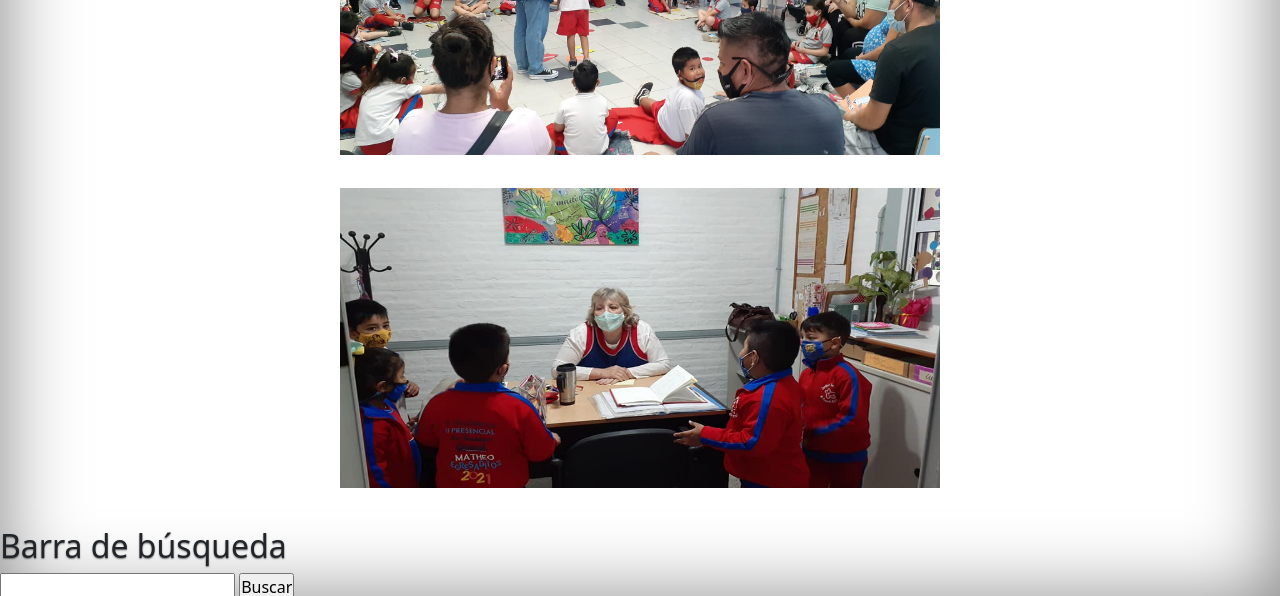
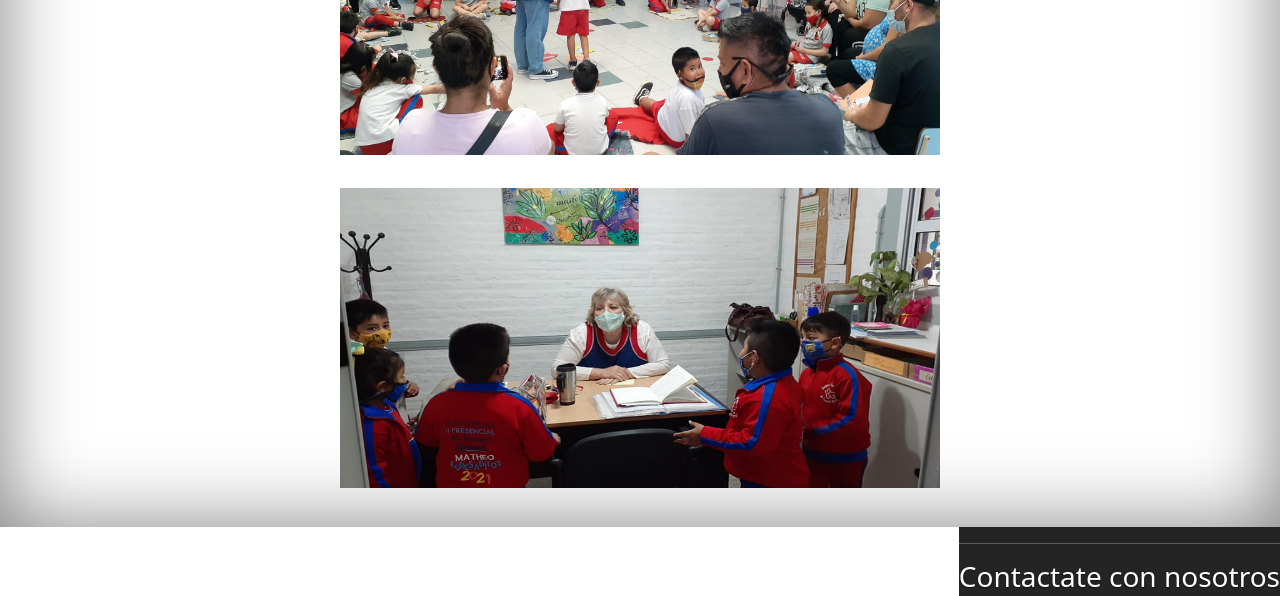
Before and after one commit to Colegio-maiten/colegiomaiten-, a plain HTML site: page nuestro proyecto.html in a window 1280 px wide. Shown: the part 1198-1794 px from the top of the page. Drawn offline with Linux system fonts and the light colour scheme; files that its build step writes are made by us from their sources; a web font is replaced by a local one.

Commit message:
Update nuestro proyecto.html

```diff
--- a/nuestro proyecto.html
+++ b/nuestro proyecto.html
@@ -73,10 +73,6 @@
             <a class="nav-link active" href="./contacto.html">Contactate</a>
           </li>
         </ul>
-        <form class="d-flex">
-          <input class="form-control me-2" type="search" placeholder="Buscar" aria-label="Search">
-          <button class="btn btn-outline-success" type="submit">Buscar</button>
-        </form>
       </div>
     </div>
   </nav>
@@ -137,16 +133,7 @@
 
     </section>
     </div>
-    <aside>
-        <div>
-            <h2>Barra de búsqueda</h2>
-        </div>
-        <form>
-            <input type="text">
-            <input type="submit" value="Buscar">
-        </form>
-    </aside>
-    <footer>
+       <footer>
         <hr>
         <h3>Contactate con nosotros</h3>
         <ul>
```
